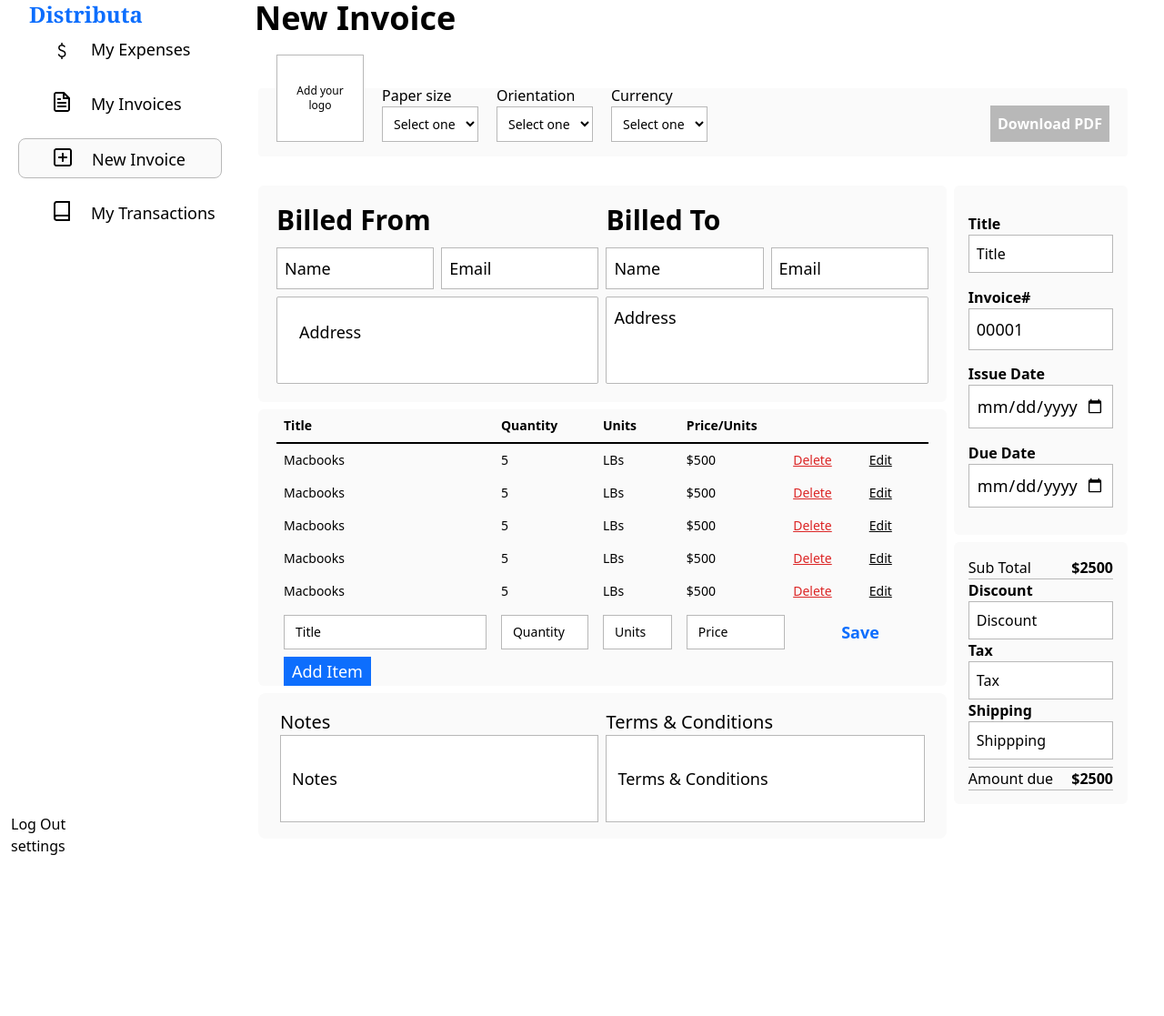
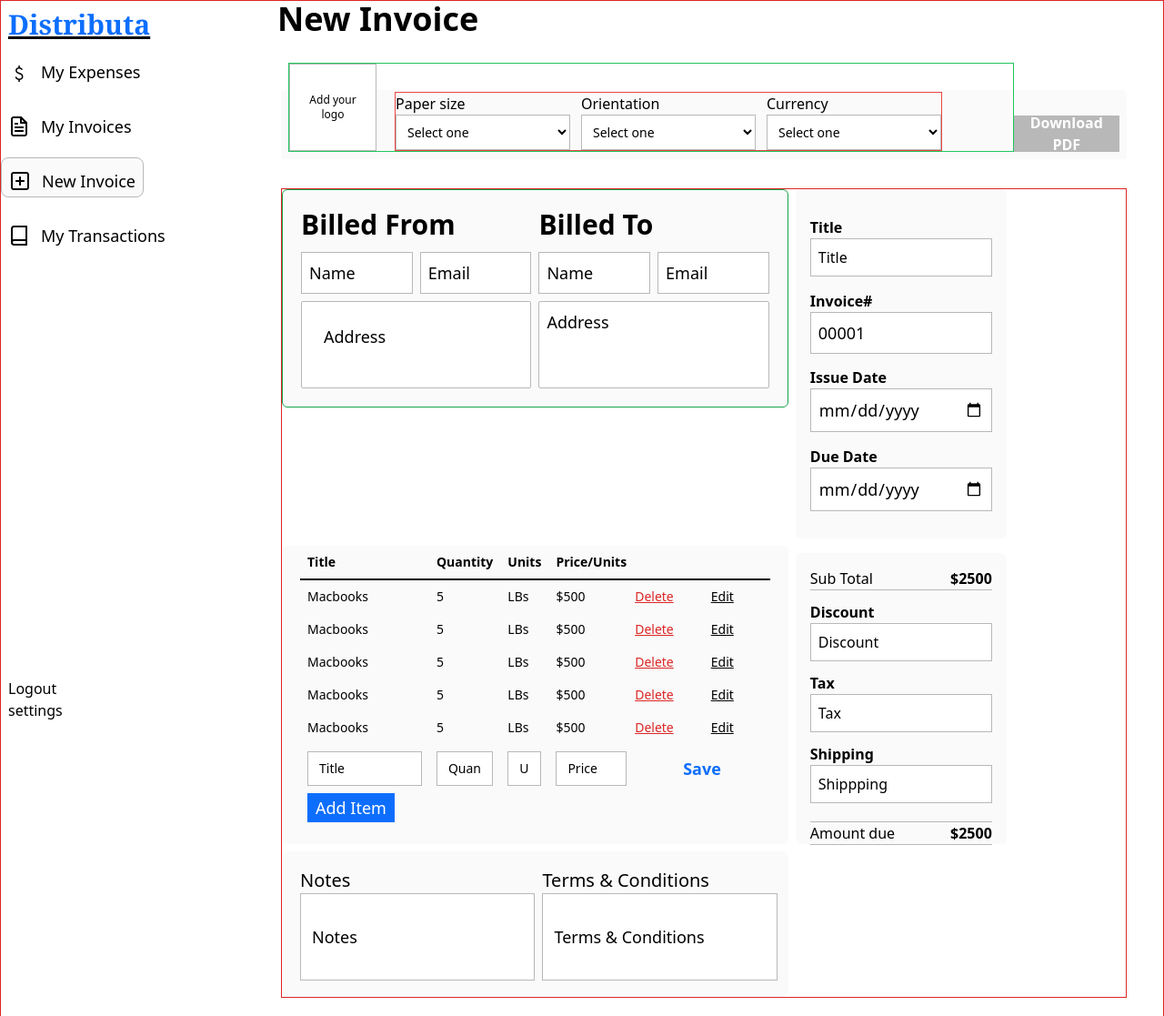
Before and after one commit to nakayizakevina/Distributa, a website: page New_Invoice.html in a window 1280 px wide. Shown: the whole page at 91% size. Before the commit the page ends 942 px from the top, so only its background shows below. Drawn offline with Linux system fonts and the light colour scheme.

Commit message:
designed the mobile view

```diff
--- a/New_Invoice.html
+++ b/New_Invoice.html
@@ -4,73 +4,83 @@
     <meta charset="UTF-8" />
     <meta name="viewport" content="width=device-width, initial-scale=1.0" />
     <title>New_Invoice</title>
-    <link
-      rel="stylesheet"
-      href="https://cdnjs.cloudflare.com/ajax/libs/font-awesome/6.4.0/css/all.min.css"
-    />
+    <link rel="stylesheet" />
     <link href="./output.css" rel="stylesheet" />
   </head>
-
   <body class="overflow-x-hidden">
-    <div class="w-screen flex">
-      <!-- sidebar -->
-      <div class="flex flex-col justify-between">
-        <div class="flex flex-col w-full ml-5">
-          <h2 class="text-2xl font-semibold text-blue font-serif ml-3">
+    <main
+      class="border border-red-600 h-full w-screen md:flex md:flex-row md:w-screen md:h-full md:gap-x-3 "
+    >
+      <div class="w-full md:w-64 md:h-full md:flex md:justify-between">
+        <div
+          class="flex justify-between w-full md:flex md:flex-col md:h-screen md:w-full"
+        >
+          <div class="w-full md:w-full">
+            <div class="w-screen flex justify-between">
+              <h2
+                class="underline decoration-black text-lg font-semibold text-blue font-serif p-2 md:text-3xl"
+              >
                 Distributa
               </h2>
-          <div class="flex flex-col gap-4">
-            <div class="flex align-middle w-56 h-11 pl-9 cursor-pointer">
-              <img
-                class="w-6 h-6 mt-3"
-                src="./img/expense.png.png"
-                alt="expense"
-              />
-              <p class="ml-5 pt-2 font-sans text-lg">My Expenses</p>
+              <img class="md:hidden" src="./img/Icon.png" alt="icon" />
             </div>
-
-            <div class="flex align-middle w-56 h-11 pl-9 cursor-pointer">
+            <div class="flex-col text-start hidden md:flex md:gap-4">
+              <div
+                class="flex items-center px-2 w-fit h-11 md:w-45 md:align-middle md:flex cursor-pointer"
+              >
+                <img class="w-6 h-6 mt-3" src="./img/expense.png.png" alt="" />
+                <p class="ml-3 pt-2 font-sans text-lg">My Expenses</p>
+              </div>
+              <div
+                class="flex items-center w-fit h-11 md:w-45 md:align-middle md:flex px-2 cursor-pointer"
+              >
                 <img
                   class="w-fit h-fit pt-2"
                   src="./img/file-text 1.png"
                   alt="file"
                 />
-              <p class="ml-5 pt-2 font-sans text-lg">My Invoices</p>
+                <p class="ml-3 pt-2 font-sans text-lg">My Invoices</p>
               </div>
               <div
-              class="flex align-middle w-56 h-11 pl-9 cursor-pointer bg-grey border border-gray rounded-lg"
+                class="flex items-center w-fit h-11 px-2 md:w-45 md:align-middle md:flex cursor-pointer bg-grey border border-gray rounded-lg"
               >
                 <img
                   class="w-fit h-fit pt-2"
                   src="./img/plus-square.png"
                   alt="plus"
                 />
-              <p class="ml-5 pt-2 font-sans text-lg ">New Invoice</p>
+                <p class="ml-3 pt-2 font-sans text-lg">New Invoice</p>
               </div>
-            <div class="flex align-middle w-56 h-11 pl-9 cursor-pointer">
-              <img class="w-fit h-fit pt-2" src="./img/book.png" alt="book" />
-              <p class="ml-5 pt-2 font-sans text-lg">My Transactions</p>
+              <div
+                class="flex items-center w-fit h-11 te md:w-45 md:align-middle md:flex px-2 cursor-pointer"
+              >
+                <img class="w-fit h-fit pt-2" src="./img/book.png" alt="file" />
+                <p class="ml-3 pt-2 font-sans text-lg">My Transactions</p>
               </div>
             </div>
           </div>
-        <div>
-          <p class="ml-3">
-            Log Out <br />
+
+          <div class="p-2 hidden md:flex">
+            Logout <br />
             settings
-          </p>
           </div>
         </div>
+      </div>
+      <!--*****-->
 
-      <!-- main container -->
       <section class="w-full">
-        <h1 class="text-4xl font-semibold  pl-9">New Invoice</h1>
+        <h1 class="text-2xl font-semibold md:text-4xl pl-9">New Invoice</h1>
         <div class="flex w-full py-5 px-10 flex-col">
           <section
-            class="flex justify-between w-full items-end relative h-fit gap-6 mb-8"
+            class="flex justify-between w-full items-end relative h-fit gap-6 mb-8 "
           >
-            <div class="absolute bg-grey h-2/3 rounded -z-30 w-full"></div>
-            <div class="flex justify-between px-5 w-full items-end pb-4">
-              <div class="flex gap-x-5 items-end">
+            <div
+              class="absolute bg-grey h-full md:h-2/3 rounded -z-30 w-full">
+             </div>
+            <div class="flex  w-full items-end p-2 md:justify-between">
+              <div
+                class="flex gap-x-5 w-full items-start md:w-full md:items-end  border border-green-500"
+              >
                 <label
                   for="logo"
                   class="border border-gray h-24 w-24 flex justify-center items-center cursor-pointer bg-white"
@@ -81,12 +91,13 @@
                     logo
                   </span>
                 </label>
+                <div class="md:flex md:gap-3 border border-red-500 ">
                   <div class="flex flex-col">
                     <label for="paper-size">Paper size</label>
                     <select
                       name="paper-size"
                       id="paper-size"
-                    class="p-2 text-sm border border-gray bg-white"
+                      class="p-2 w-48  text-sm border border-gray bg-white"
                     >
                       <option value="">Select one</option>
                     </select>
@@ -96,7 +107,7 @@
                     <select
                       name="orientation"
                       id="orientation"
-                    class="p-2 text-sm border border-gray bg-white"
+                      class="p-2  w-48 text-sm border border-gray bg-white"
                     >
                       <option value="">Select one</option>
                     </select>
@@ -106,28 +117,28 @@
                     <select
                       name="currency"
                       id="currency"
-                    class="p-2 text-sm border border-gray bg-white"
+                      class="p-2  w-48 text-sm border border-gray bg-white"
                     >
                       <option value="">Select one</option>
                     </select>
                   </div>
                 </div>
+              </div>
               <button
-                class="text-white bg-gray flex justify-center items-center px-2 font-semibold h-10"
+                class="text-white bg-gray hidden md:flex md:justify-center md:items-center md:px-2 md:font-semibold h-10"
               >
                 Download PDF
               </button>
             </div>
           </section>
-
-          <!-- Bottom section -->
-          <section class="flex justify-between gap-x-2">
-            <div class="w-4/5 flex flex-col gap-2 ">
-
-              <div class="flex w-full bg-grey rounded-md p-5 gap-2">
-                <div class=" w-full flex flex-col gap-3">
+          <section class="flex flex-wrap gap-2 border border-red-600">
+            <!-- Billed From -->
+            <div
+              class="flex flex-col w-full bg-grey rounded-md p-5 gap-2 md:flex md:flex-row md:h-fit md:w-3/5 border border-green-600"
+            >
+              <div class="w-full flex flex-col gap-3">
                 <p class="text-3xl font-semibold">Billed From</p>
-                  <div class="flex flex-col justify-between gap-2 ">
+                <div class="flex flex-col justify-between gap-2">
                   <div class="flex justify-between w-full gap-2">
                     <input
                       class="border border-gray placeholder-black p-2 w-1/2 text-lg"
@@ -135,18 +146,20 @@
                       placeholder="Name"
                     />
                     <input
-                        class="border border-gray placeholder-black p-2  w-1/2 text-lg"
+                      class="border border-gray placeholder-black p-2 w-1/2 text-lg"
                       type="text"
                       placeholder="Email"
-
                     />
                   </div>
-                    <textarea class="bg-white border border-gray h-24 rounded-sm w-full resize-none placeholder:text-black placeholder:text-lg placeholder:p-4 p-2" placeholder="Address"></textarea>
+                  <textarea
+                    class="bg-white border border-gray h-24 rounded-sm w-full resize-none placeholder:text-black placeholder:text-lg placeholder:p-4 p-2"
+                    placeholder="Address"
+                  ></textarea>
                 </div>
               </div>
               <div class="w-full flex flex-col gap-3">
                 <p class="text-3xl font-semibold">Billed To</p>
-                  <div class="flex flex-col justify-between gap-2 ">
+                <div class="flex flex-col justify-between gap-2">
                   <div class="flex justify-between w-full gap-2">
                     <input
                       class="border border-gray placeholder-black p-2 w-1/2 text-lg"
@@ -154,19 +167,59 @@
                       placeholder="Name"
                     />
                     <input
-                        class="border border-gray placeholder-black p-2  w-1/2 text-lg"
+                      class="border border-gray placeholder-black p-2 w-1/2 text-lg"
                       type="text"
                       placeholder="Email"
-
                     />
                   </div>
-                    <textarea class="bg-white border border-gray h-24 rounded-sm w-full resize-none placeholder:text-black placeholder:text-lg p-2" placeholder="Address"></textarea>
+                  <textarea
+                    class="bg-white border border-gray h-24 rounded-sm w-full resize-none placeholder:text-black placeholder:text-lg p-2"
+                    placeholder="Address"
+                  ></textarea>
+                </div>
               </div>
             </div>
 
+            <!-- Invoice Details -->
+            <div
+              class="flex flex-col w-full p-4 bg-grey rounded-md h-96 justify-evenly md:w-1/4"
+            >
+              <div class="flex flex-col">
+                <label class="font-semibold">Title</label>
+                <input
+                  class="border border-gray placeholder-black p-2"
+                  type="text"
+                  placeholder="Title"
+                />
+              </div>
+              <div class="flex flex-col">
+                <label class="font-semibold">Invoice#</label>
+                <input
+                  class="border border-gray placeholder-black p-2 text-lg"
+                  type="text"
+                  placeholder="00001"
+                />
+              </div>
+              <div class="flex flex-col">
+                <label class="font-semibold">Issue Date</label>
+                <input
+                  class="border border-gray p-2 text-lg"
+                  type="date"
+                  placeholder="dd/mm/yy"
+                />
+              </div>
+              <div class="flex flex-col">
+                <label class="font-semibold">Due Date</label>
+                <input
+                  class="border border-gray p-2 text-lg"
+                  type="date"
+                  placeholder="dd/mm/yy"
+                />
+              </div>
             </div>
 
-              <div class="bg-grey px-5 rounded-md w-full">
+            <!-- Table -->
+            <div class="bg-grey px-5 rounded-md w-screen md:w-3/5 overflow-x-scroll">
               <table class="w-full text-sm py-2">
                 <thead>
                   <tr class="border-b-2">
@@ -221,102 +274,128 @@
                     <td class="text-red-600 underline pr-10">Delete</td>
                     <td class="underline pr-10">Edit</td>
                   </tr>
-
-
                 </tbody>
 
                 <tfoot class="w-full">
                   <tr class="w-full">
-                    <td class="p-2 w-4/12  ">
-                      <input class="border border-gray placeholder-black block px-3 py-2 w-full"  type="text" placeholder="Title">
+                    <td class="p-2 w-4/12">
+                      <input
+                        class="border border-gray placeholder-black block px-3 py-2 w-full"
+                        type="text"
+                        placeholder="Title"
+                      />
                     </td>
                     <td class="p-2">
-                      <input class="border border-gray placeholder-black block px-3 py-2 w-full"  type="text" placeholder="Quantity">
+                      <input
+                        class="border border-gray placeholder-black block px-3 py-2 w-full"
+                        type="text"
+                        placeholder="Quantity"
+                      />
                     </td>
                     <td class="p-2">
-                      <input class="border border-gray placeholder-black block px-3 py-2 w-full"  type="text" placeholder="Units">
+                      <input
+                        class="border border-gray placeholder-black block px-3 py-2 w-full"
+                        type="text"
+                        placeholder="Units"
+                      />
                     </td>
                     <td class="p-2">
-                      <input class="border border-gray placeholder-black block px-3 py-2 w-full"  type="text" placeholder="Price">
+                      <input
+                        class="border border-gray placeholder-black block px-3 py-2 w-full"
+                        type="text"
+                        placeholder="Price"
+                      />
                     </td>
                     <td colspan="2" class="text-center">
-                      <button class="text-blue text-lg font-semibold">Save</button>
-
+                      <button
+                        class="text-blue font-semibold text-sm md:text-lg"
+                      >
+                        Save
+                      </button>
                     </td>
-
                   </tr>
                 </tfoot>
-
               </table>
 
               <div class="">
-                  <button class="bg-blue text-white w-24 h-8 gap-2 text-lg flex justify-center items-center ml-2 p-2">Add Item</button>
-                </div>
-
-
-              </div>
-              <div class="bg-grey flex h-40 w-full rounded-lg gap-2 items-center p-6">
-                <div class="flex flex-col w-1/2">
-                  <label class="text-xl">Notes</label>
-                  <input class="border border-gray placeholder-black h-24 placeholder-top pl-3 text-lg" type="text" placeholder="Notes">
-                </div>
-                <div class="flex flex-col w-1/2">
-                  <label class="text-xl">Terms & Conditions</label>
-                  <input class="border border-gray placeholder-black h-24 pl-3 text-lg" type="text" placeholder="Terms & Conditions">
+                <button
+                  class="bg-blue text-white gap-2 w-20 h-6 text-sm flex justify-center items-center ml-2 p-2 md:w-24 md:h-8 md:text-lg"
+                >
+                  Add Item
+                </button>
               </div>
             </div>
 
-            </div>
-            <div class="gap-2 flex flex-col w-1/5">
-              <div class="flex flex-col p-4 bg-grey rounded-md h-96 justify-evenly">
-                  <div class="flex flex-col">
-                    <label class="font-semibold">Title</label>
-                    <input class="border border-gray placeholder-black p-2" type="text" placeholder="Title">
-                </div>
-                <div class="flex flex-col">
-                  <label class="font-semibold">Invoice#</label>
-                  <input class="border border-gray placeholder-black p-2 text-lg" type="text" placeholder="00001">
-                </div>
-                <div class="flex flex-col">
-                  <label class="font-semibold">Issue Date</label>
-                  <input class=" border border-gray p-2 text-lg" type="date" placeholder="dd/mm/yy">
-                </div>
-                <div class="flex flex-col">
-                  <label class="font-semibold">Due Date</label>
-                  <input class=" border border-gray p-2 text-lg" type="date" placeholder="dd/mm/yy">
-                </div>
-              </div>
-              <div class="flex flex-col p-4 bg-grey justify-evenly rounded-md h-72">
+            <!-- Notes -->
+            <div
+              class="flex flex-col p-4 gap-3 mt-2 bg-grey justify-evenly rounded-md h-80 w-full md:w-1/4"
+            >
               <div class="border-b flex justify-between border-gray">
                 <p>Sub Total</p>
                 <p class="font-semibold">$2500</p>
-
               </div>
               <div class="flex flex-col">
                 <label class="font-semibold">Discount</label>
-                    <input class="border border-gray placeholder-black p-2" type="text" placeholder="Discount">
+                <input
+                  class="border border-gray placeholder-black p-2"
+                  type="text"
+                  placeholder="Discount"
+                />
               </div>
               <div class="flex flex-col">
                 <label class="font-semibold">Tax</label>
-                    <input class="border border-gray placeholder-black p-2" type="text" placeholder="Tax">
+                <input
+                  class="border border-gray placeholder-black p-2"
+                  type="text"
+                  placeholder="Tax"
+                />
               </div>
               <div class="flex flex-col">
                 <label class="font-semibold">Shipping</label>
-                    <input class=" border border-gray p-2 placeholder-black" type="text" placeholder="Shippping">
+                <input
+                  class="border border-gray p-2 placeholder-black"
+                  type="text"
+                  placeholder="Shippping"
+                />
               </div>
-                <div class="border-b border-t mt-2 border-gray flex justify-between">
-                  <p>
-                    Amount due
-                  </p>
-                  <p class="font-semibold">
-                    $2500
-                  </p>
+              <div
+                class="border-b border-t mt-2 border-gray flex justify-between"
+              >
+                <p>Amount due</p>
+                <p class="font-semibold">$2500</p>
               </div>
             </div>
+
+            <div
+              class="bg-grey flex flex-col w-full rounded-lg gap-2 items-center p-5 md:h-40 full md:flex md:flex-row md:w-3/5"
+            >
+              <div class="flex flex-col w-full md:w-1/2">
+                <label class="text-xl">Notes</label>
+                <input
+                  class="border border-gray placeholder-black h-24 placeholder-top pl-3 text-lg"
+                  type="text"
+                  placeholder="Notes"
+                />
               </div>
+              <div class="flex flex-col w-full md:w-1/2">
+                <label class="text-xl">Terms & Conditions</label>
+                <input
+                  class="border border-gray placeholder-black h-24 pl-3 text-lg"
+                  type="text"
+                  placeholder="Terms & Conditions"
+                />
+              </div>
+            </div>
+            <button
+              class="text-white w-full bg-gray flex justify-center items-center px-2 font-semibold h-10 md:hidden"
+            >
+              Download PDF
+            </button>
           </section>
         </div>
       </section>
-    </div>
+
+      <!--****-->
+    </main>
   </body>
 </html>
```
Also changed, not shown: output.css. Lines whose indentation alone changed are shown as unchanged.
